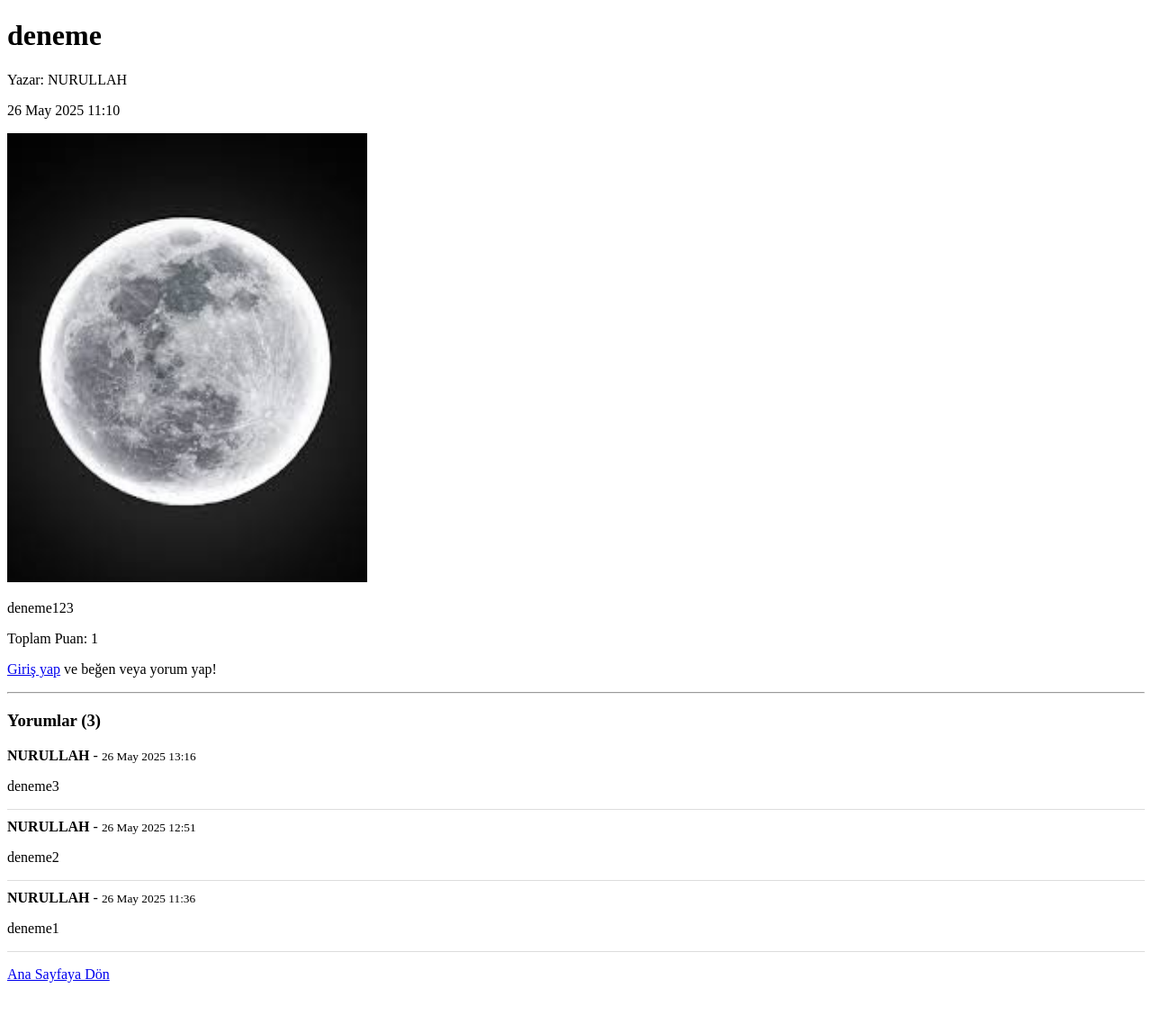
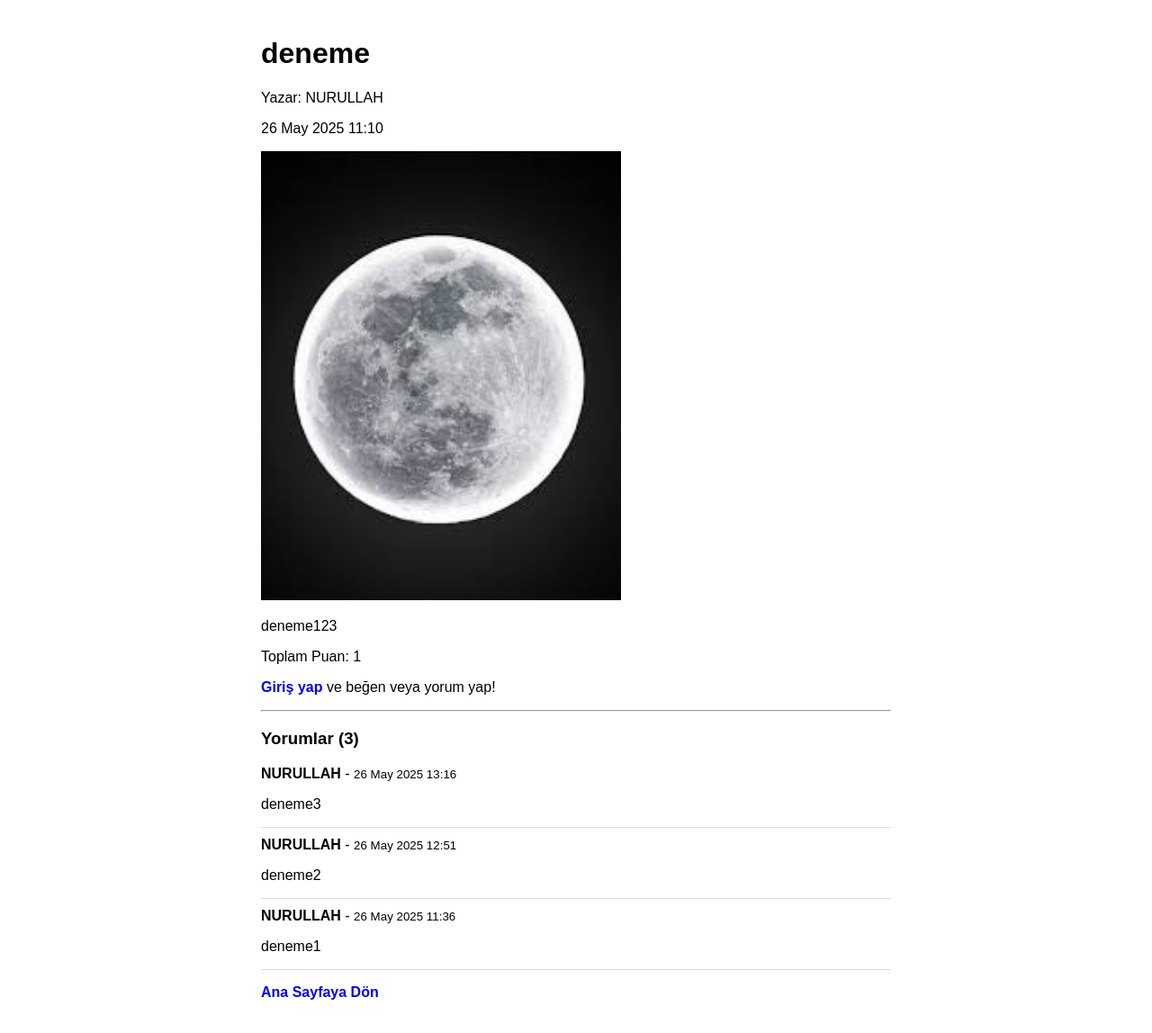
Before and after one commit to Nurullah3461/django-proje, a Django app: page /post/1/ in a window 1280 px wide. Shown: the whole page at 90% size. Before the commit the page ends 1092 px from the top, so only its background shows below. Run offline with Django 5.2, Linux system fonts and the light colour scheme; data comes from the database, SQL or seed files in the repository; both versions use the stored data as it was after the commit.

Commit message:
css kodu eklendi

```diff
--- a/socialblog/blog/templates/blog/post_detail.html
+++ b/socialblog/blog/templates/blog/post_detail.html
@@ -2,6 +2,23 @@
 <html>
 <head>
     <title>{{ post.title }}</title>
+    <style>
+    body {
+        font-family: Arial, sans-serif;
+        max-width: 700px;
+        margin: auto;
+        padding: 20px;
+    }
+    a {
+        text-decoration: none;
+        font-weight: bold;
+    }
+    form textarea {
+        width: 100%;
+        resize: vertical;
+    }
+</style>
+
 </head>
 <body>
     <h1>{{ post.title }}</h1>
```
Also changed, not shown: socialblog/db.sqlite3.
